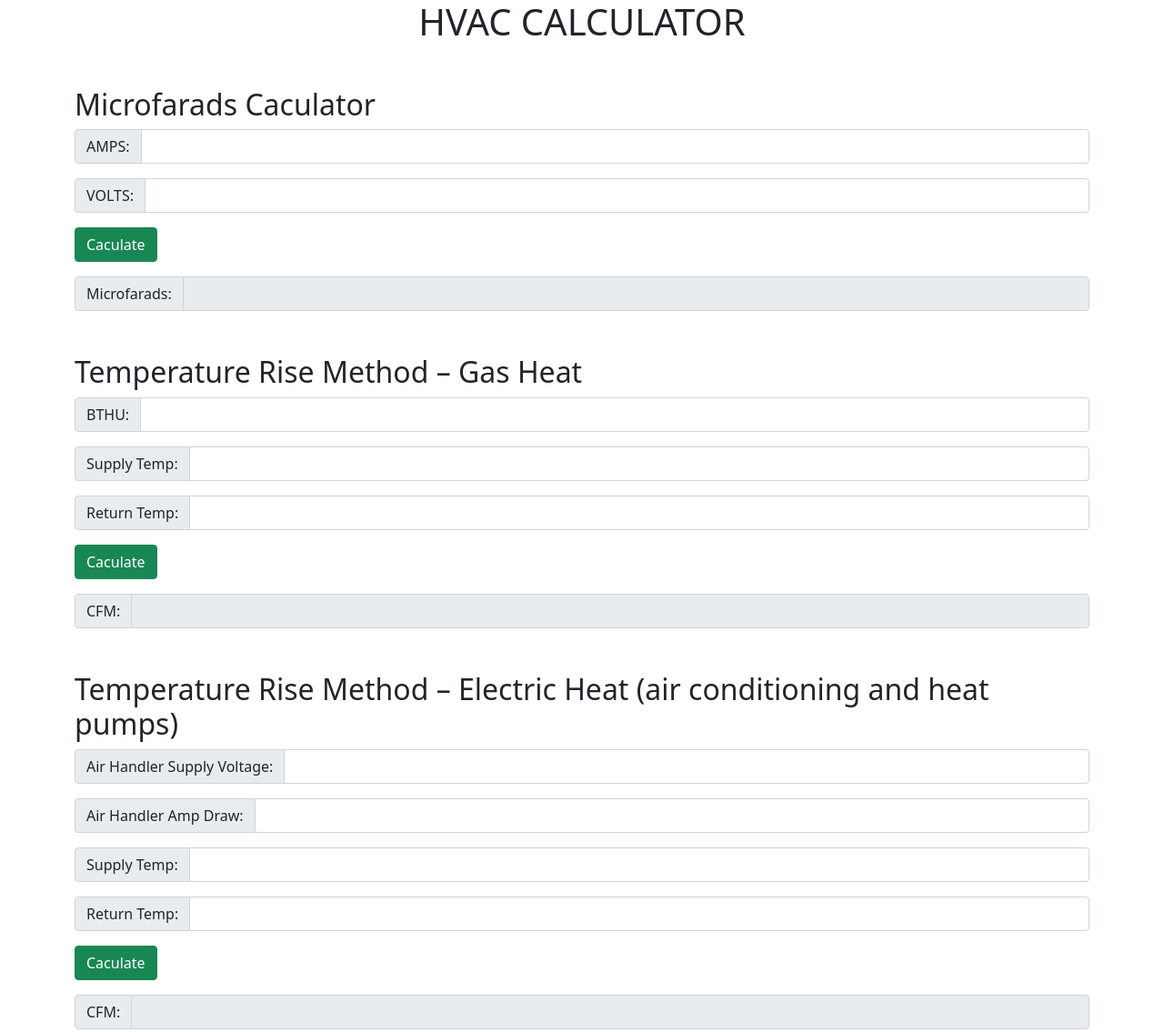
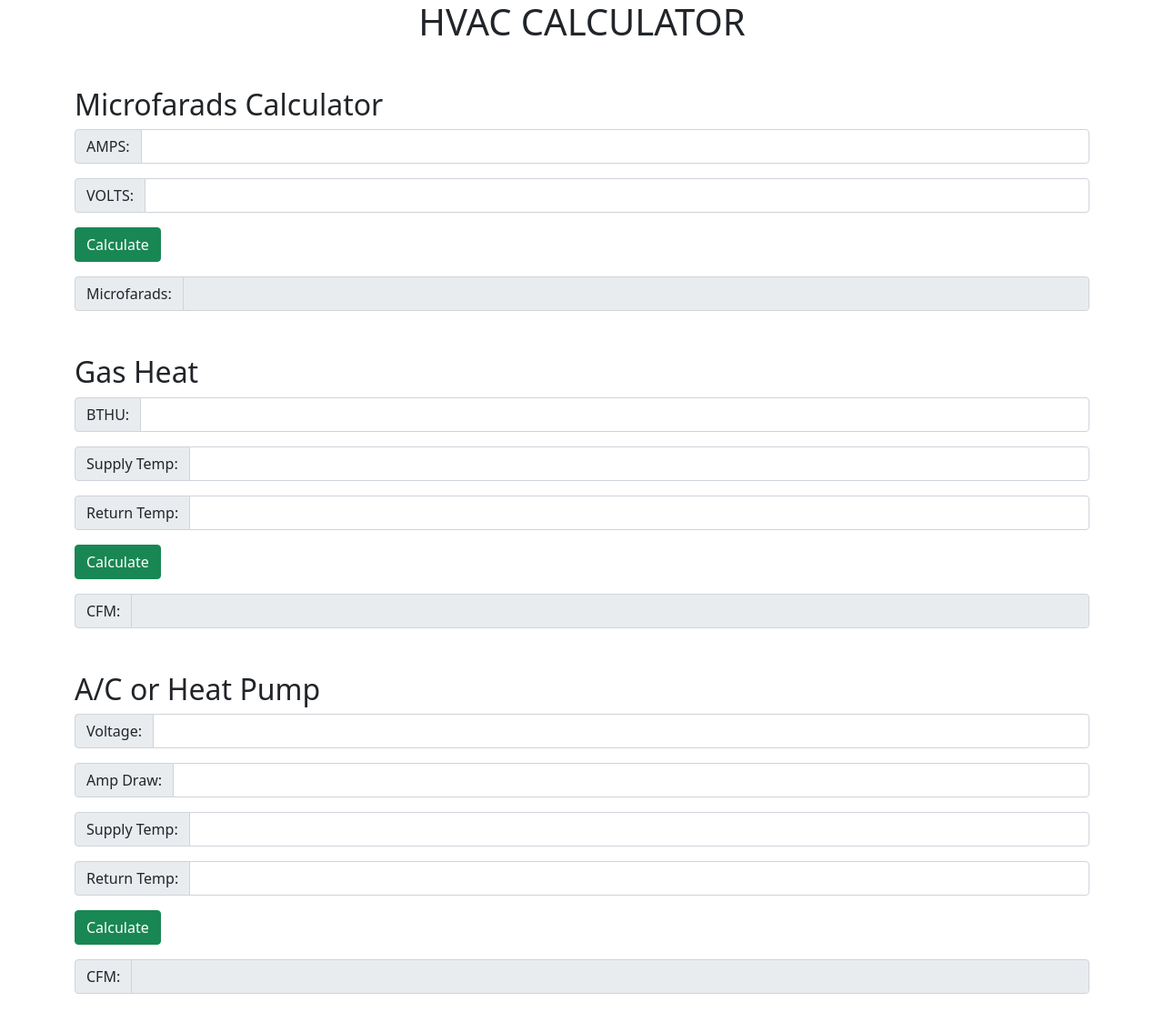
Before and after one commit to five3183/HAVC_Caculator, a plain HTML site: page index.html in a window 1280 px wide. Shown: the whole page at 91% size. Drawn offline with nearby package versions, Linux system fonts and the light colour scheme.

Commit message:
Add files via upload

```diff
--- a/calc.js
+++ b/calc.js
@@ -6,7 +6,7 @@ let microfaradCalc = ()=> {
   let amps = document.getElementById("_amps").value
   let microfarads
 
-  microfarads = (amps/2652)/volts
+  microfarads = (amps*2652)/volts
 
   let microValue = document.getElementById("_microfarads")
 
--- a/index.html
+++ b/index.html
@@ -5,7 +5,7 @@
   <meta name="viewport" content="width=device-width, initial-scale=1.0">
   <link href="https://cdn.jsdelivr.net/npm/bootstrap@5.1.3/dist/css/bootstrap.min.css" rel="stylesheet" integrity="sha384-1BmE4kWBq78iYhFldvKuhfTAU6auU8tT94WrHftjDbrCEXSU1oBoqyl2QvZ6jIW3" crossorigin="anonymous">
 
-  <title>HVAC CACULATOR</title>
+  <title>HVAC CALCULATOR</title>
 </head>
 <body>
   <div class="container">
@@ -14,7 +14,7 @@
     </div>
      <!--MICROFARADS CACULATOR-->
     <div class ="mb-5" id= "MicroDiv">
-      <h2>Microfarads Caculator</h2>
+      <h2>Microfarads Calculator</h2>
       <div class="d-flex justify-content-center">
         <div class="input-group mb-3">
           <span class="input-group-text" >AMPS:</span>
@@ -29,7 +29,7 @@
       </div>
       <div class="d-flex justify-content">
         <div class="input-group mb-3">
-            <button type="button" class="btn btn-success" id="_microCalc" onclick="microfaradCalc()">Caculate</button>
+            <button type="button" class="btn btn-success" id="_microCalc" onclick="microfaradCalc()">Calculate</button>
         </div>
       </div>
       <div class="d-flex justify-content-center">
@@ -41,7 +41,7 @@
     </div>
     <!--GAS HEAT TEMP RISE-->
     <div class="mt-3 mb-5" id="GasHeatCFM">
-      <h2>Temperature Rise Method – Gas Heat</h2>
+      <h2>Gas Heat</h2>
       <div class="d-flex justify-content-center">
         <div class="input-group mb-3">
           <span class="input-group-text" >BTHU:</span>
@@ -62,7 +62,7 @@
       </div>
       <div class="d-flex justify-content">
         <div class="input-group mb-3">
-            <button type="button" class="btn btn-success" id="_cfmGasCalc" onclick="TempRiseMethod()">Caculate</button>
+            <button type="button" class="btn btn-success" id="_cfmGasCalc" onclick="TempRiseMethod()">Calculate</button>
         </div>
       </div>
       <div class="d-flex justify-content-center">
@@ -74,16 +74,16 @@
     </div>
     <!--TEMP RISE AC / HEATPUMP-->
     <div class="mt-5 mb-5" id="HeatPumpCFM">
-      <h2>Temperature Rise Method – Electric Heat (air conditioning and heat pumps)</h2>
+      <h2>A/C or Heat Pump</h2>
       <div class="d-flex justify-content-center">
         <div class="input-group mb-3">
-          <span class="input-group-text" >Air Handler Supply Voltage:</span>
+          <span class="input-group-text" >Voltage:</span>
           <input type="text" inputmode="decimal" pattern="[0-9]*" class="form-control" id="_ahVolts" >
         </div>
       </div>
       <div class="d-flex justify-content-center">
         <div class="input-group mb-3">
-          <span class="input-group-text" >Air Handler Amp Draw:</span>
+          <span class="input-group-text" >Amp Draw:</span>
           <input type="text" inputmode="decimal" pattern="[0-9]*" class="form-control" id="_ahAmpDraw">
         </div>
       </div>
@@ -101,7 +101,7 @@
       </div>
       <div class="d-flex justify-content">
         <div class="input-group mb-3">
-            <button type="button" class="btn btn-success" id="_ahCFMCalc" onclick="ahTempRiseMethod()">Caculate</button>
+            <button type="button" class="btn btn-success" id="_ahCFMCalc" onclick="ahTempRiseMethod()">Calculate</button>
         </div>
       </div>
       <div class="d-flex justify-content-center">
```
